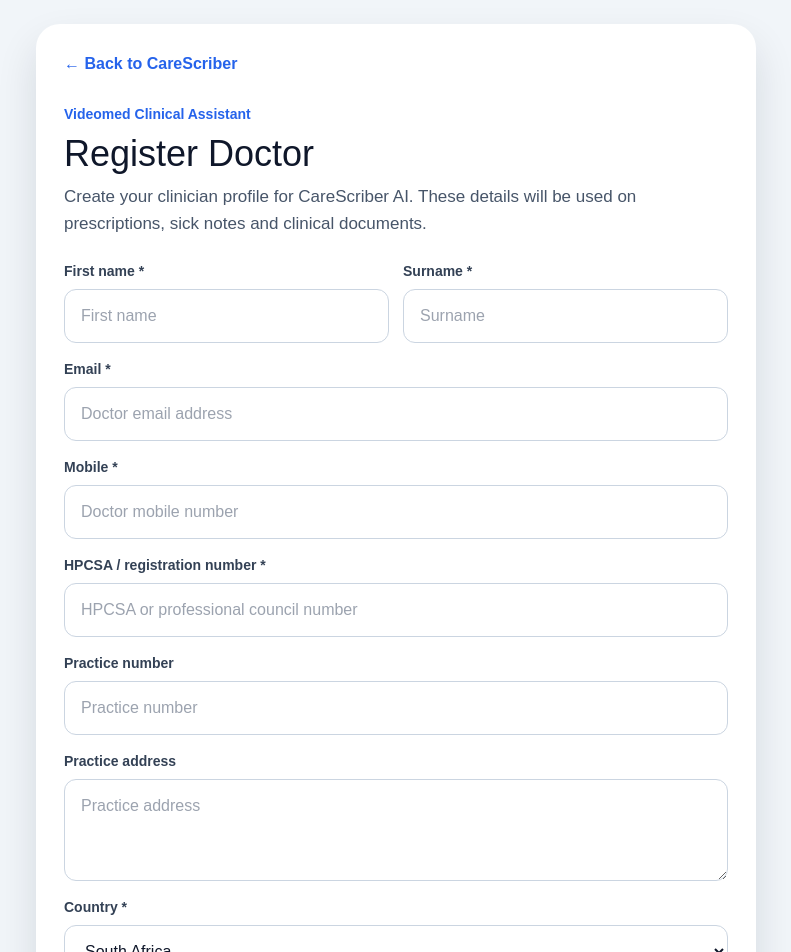
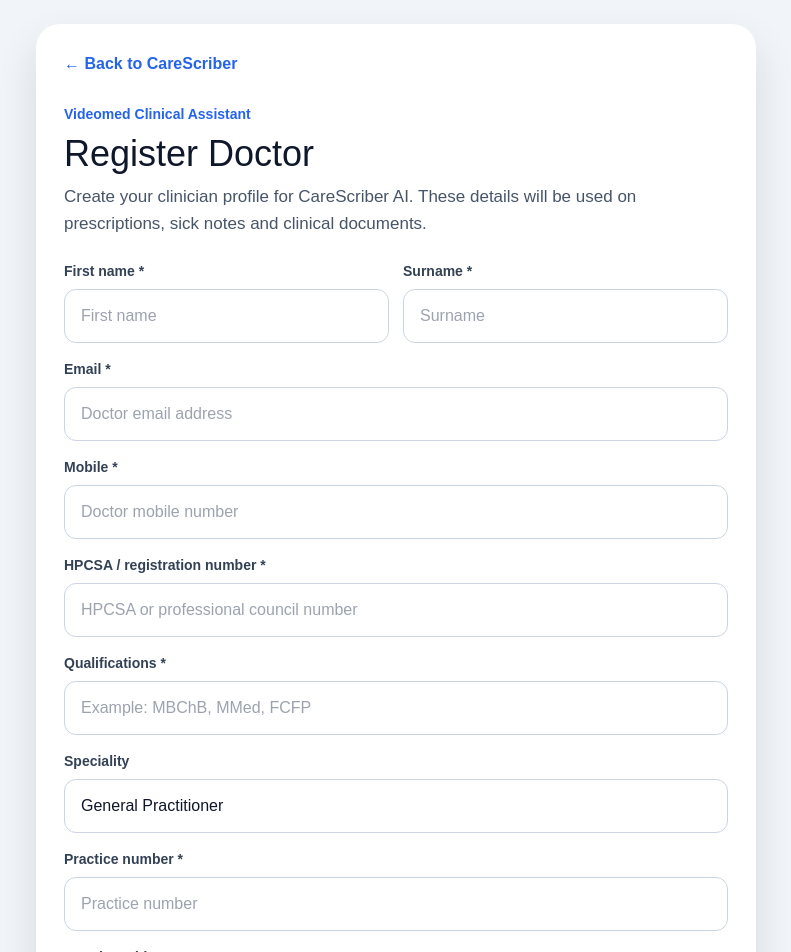
Before and after one commit to Siraajadams/Carescriber-, a Next.js app: page /register in a window 1280 px wide. Shown: the top 952 px of the page, without its empty margins (244-1035 px from the left). Built offline with nearby package versions, Linux system fonts and the light colour scheme; no server answers.

Commit message:
Update page.tsx

```diff
--- a/app/register/page.tsx
+++ b/app/register/page.tsx
@@ -15,6 +15,8 @@ export default function RegisterDoctorPage() {
   const [email, setEmail] = useState("");
   const [mobile, setMobile] = useState("");
   const [registrationNumber, setRegistrationNumber] = useState("");
+  const [qualifications, setQualifications] = useState("");
+  const [speciality, setSpeciality] = useState("General Practitioner");
   const [practiceNumber, setPracticeNumber] = useState("");
   const [practiceAddress, setPracticeAddress] = useState("");
   const [country, setCountry] = useState("South Africa");
@@ -55,6 +57,8 @@ export default function RegisterDoctorPage() {
     const cleanEmail = email.trim().toLowerCase();
     const cleanMobile = normaliseMobile(mobile);
     const cleanRegistrationNumber = registrationNumber.trim();
+    const cleanQualifications = qualifications.trim();
+    const cleanSpeciality = speciality.trim();
     const cleanPracticeNumber = practiceNumber.trim();
     const cleanPracticeAddress = practiceAddress.trim();
     const cleanPassword = password.trim();
@@ -66,6 +70,8 @@ export default function RegisterDoctorPage() {
       !cleanEmail ||
       !cleanMobile ||
       !cleanRegistrationNumber ||
+      !cleanQualifications ||
+      !cleanPracticeNumber ||
       !cleanPassword ||
       !cleanConfirmPassword
     ) {
@@ -108,7 +114,8 @@ export default function RegisterDoctorPage() {
 
               // Keep this field name aligned with the profiles table.
               registration_number: cleanRegistrationNumber,
-
+              doctor_qualifications: cleanQualifications,
+              speciality: cleanSpeciality || "General Practitioner",
               practice_number: cleanPracticeNumber,
               practice_address: cleanPracticeAddress,
               country,
@@ -147,6 +154,8 @@ export default function RegisterDoctorPage() {
             email: cleanEmail,
             mobile: cleanMobile,
             registration_number: cleanRegistrationNumber,
+            doctor_qualifications: cleanQualifications,
+            speciality: cleanSpeciality || "General Practitioner",
             practice_number: cleanPracticeNumber,
             practice_address: cleanPracticeAddress,
             country,
@@ -181,6 +190,8 @@ export default function RegisterDoctorPage() {
             email,
             mobile,
             registration_number,
+            doctor_qualifications,
+            speciality,
             practice_number,
             practice_address,
             country,
@@ -339,7 +350,32 @@ export default function RegisterDoctorPage() {
           </label>
 
           <label style={styles.field}>
-            <span style={styles.fieldLabel}>Practice number</span>
+            <span style={styles.fieldLabel}>Qualifications *</span>
+
+            <input
+              style={styles.input}
+              placeholder="Example: MBChB, MMed, FCFP"
+              value={qualifications}
+              onChange={(e) => setQualifications(e.target.value)}
+              disabled={loading}
+              required
+            />
+          </label>
+
+          <label style={styles.field}>
+            <span style={styles.fieldLabel}>Speciality</span>
+
+            <input
+              style={styles.input}
+              placeholder="Example: General Practitioner"
+              value={speciality}
+              onChange={(e) => setSpeciality(e.target.value)}
+              disabled={loading}
+            />
+          </label>
+
+          <label style={styles.field}>
+            <span style={styles.fieldLabel}>Practice number *</span>
 
             <input
               style={styles.input}
@@ -347,6 +383,7 @@ export default function RegisterDoctorPage() {
               value={practiceNumber}
               onChange={(e) => setPracticeNumber(e.target.value)}
               disabled={loading}
+              required
             />
           </label>
 
```
